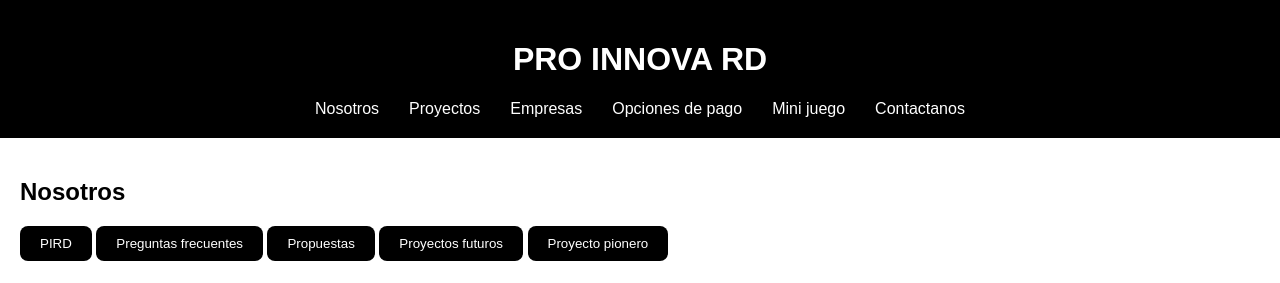
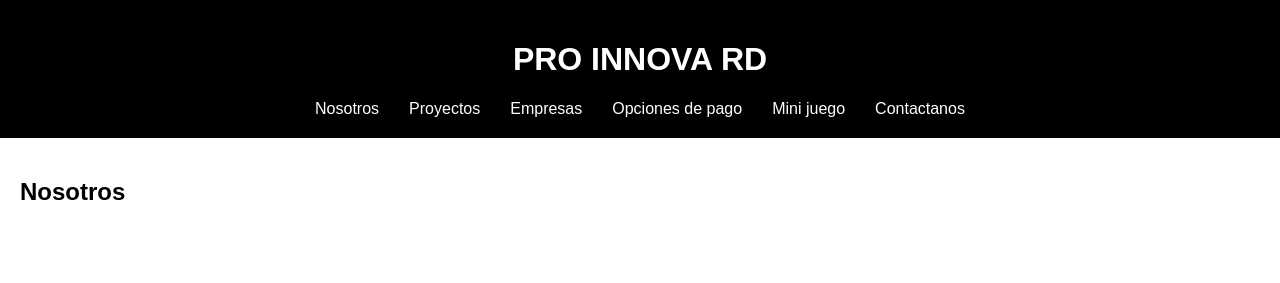
Before and after one commit to Agents777/proinnovard, a plain HTML site: page index.html in a window 1280 px wide. Shown: the top 283 px of the page. Drawn offline with Linux system fonts and the light colour scheme.

Commit message:
Update index.html

```diff
--- a/index.html
+++ b/index.html
@@ -28,11 +28,6 @@
     <!-- Nosotros Section -->
     <section id="Nosotros">
       <h2>Nosotros</h2>
-      <button onclick="suggestPIRD('user')">PIRD</button>
-      <button onclick="suggestpreguntasfrecuentes('user')">Preguntas frecuentes</button>
-      <button onclick="suggestpropuestas('user')">Propuestas</button>
-      <button onclick="suggesproyectosfuturos('user')">Proyectos futuros</button>
-      <button onclick="suggestproyectopionero('user')">Proyecto pionero</button>
       <div id="nosotros"></div>
     </section>
     <section id="Proyectos">
```
